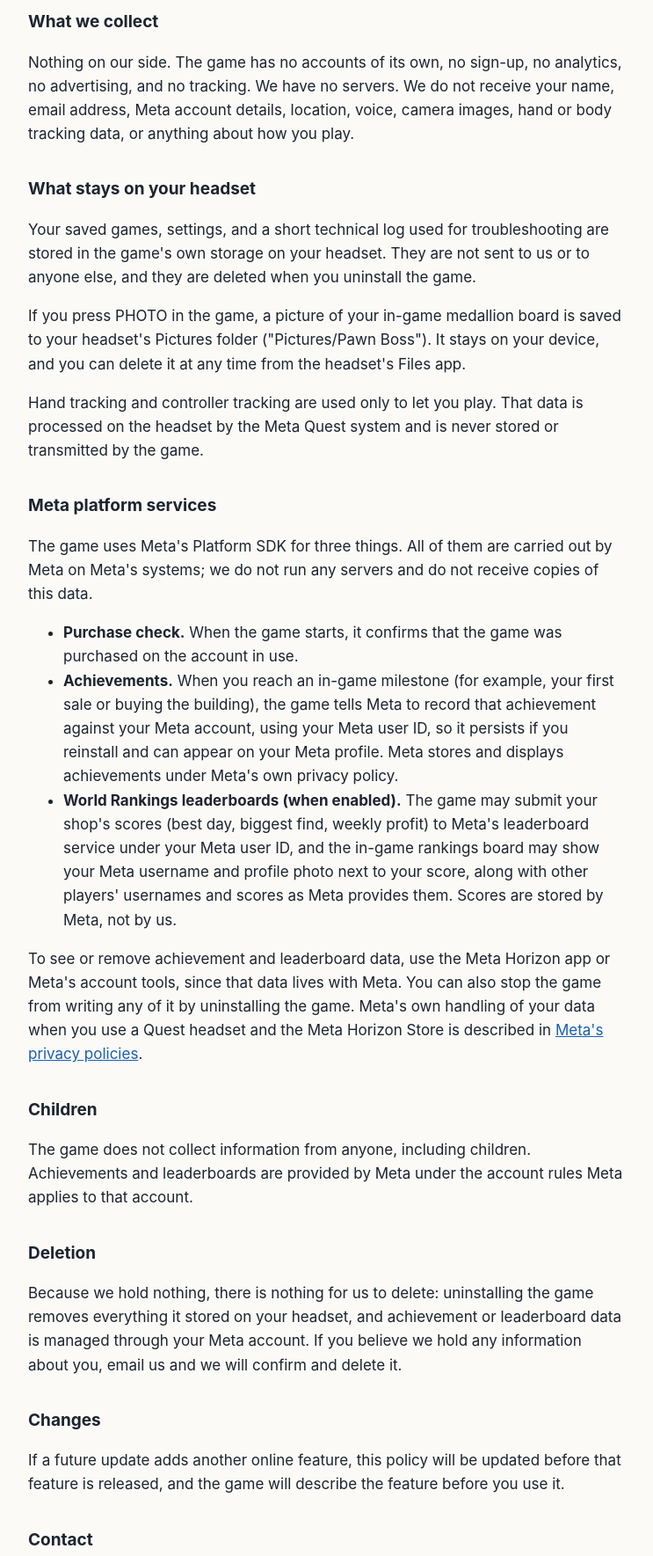
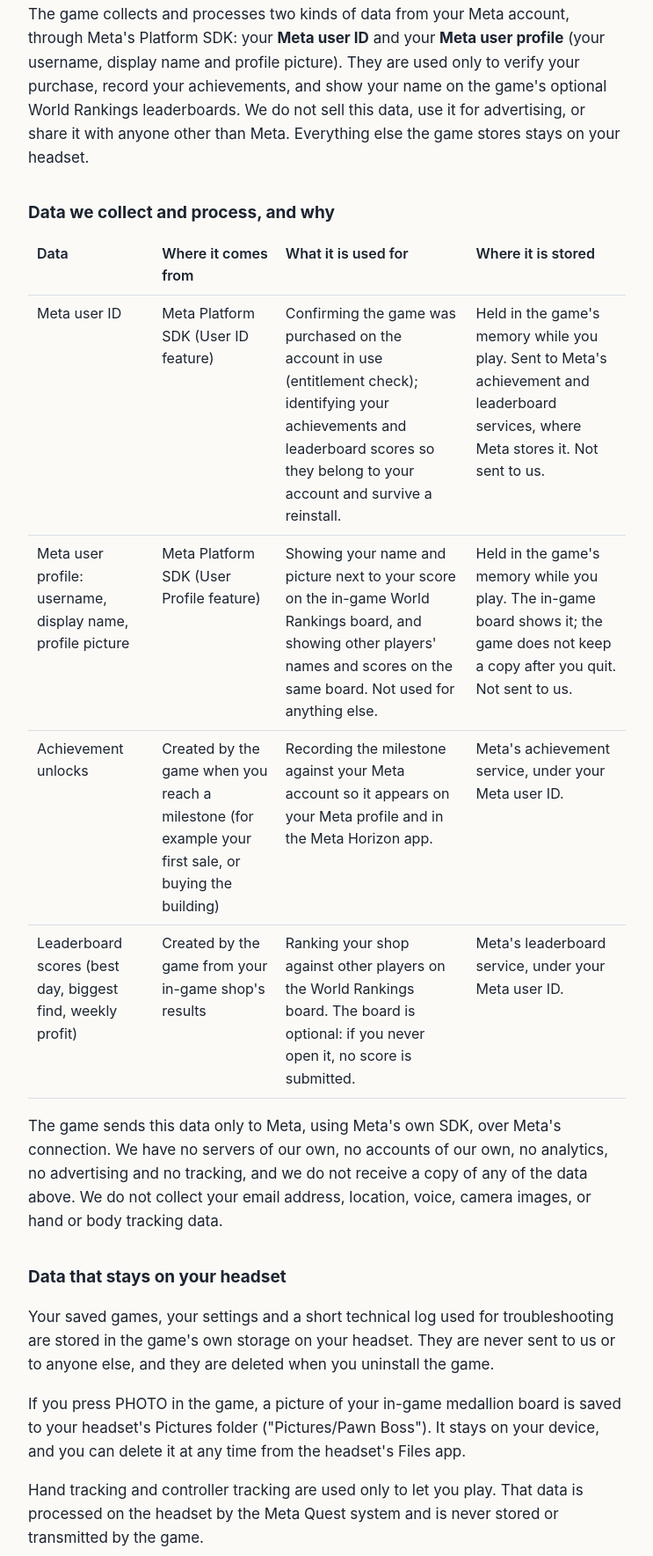
Before and after one commit to marnold929/pawnbossgame-site, a plain HTML site: page privacy.html in a window 1280 px wide. Shown: the part 315-2084 px from the top of the page at 88% size, without its empty margins (268-1011 px from the left). Drawn offline with Linux system fonts and the light colour scheme.

Commit message:
Privacy policy: effective November 2, 2026 (data table, how to delete your data)
Co-Authored-By: Claude Opus 5.5 <noreply@anthropic.com>

```diff
--- a/privacy.html
+++ b/privacy.html
@@ -10,45 +10,80 @@
   h1 { font-size: 30px; margin: 0 0 4px; }
   h2 { font-size: 19px; margin: 34px 0 6px; }
   .date { color: #5b6675; margin: 0 0 28px; }
+  table { border-collapse: collapse; width: 100%; margin: 10px 0 18px; font-size: 16px; }
+  th, td { text-align: left; vertical-align: top; padding: 8px 10px; border-bottom: 1px solid #d9dde3; }
+  th { font-weight: 600; }
   a { color: #1a5fb4; }
-  @media (prefers-color-scheme: dark) { body { background: #12161c; color: #e6e9ee; } .date { color: #9aa5b4; } a { color: #8ab4f8; } }
+  @media (prefers-color-scheme: dark) { body { background: #12161c; color: #e6e9ee; } .date { color: #9aa5b4; } a { color: #8ab4f8; } th, td { border-color: #2c333d; } }
 </style>
 </head>
 <body>
 <main>
 <h1>Pawn Boss — Privacy Policy</h1>
-<p class="date">Effective October 31, 2026 (first published October 7, 2026)</p>
+<p class="date">Effective November 2, 2026 (first published October 7, 2026)</p>
 
-<p>Pawn Boss is a single-player game for Meta Quest, published by Magnet Mates LLC ("we"). This policy explains what the game does with information. The short version: we do not collect, store, or sell any personal information. The only data the game touches outside your headset is handled by Meta's own platform, for achievements and leaderboards, as described below.</p>
+<p>Pawn Boss is a single-player game for Meta Quest, published by Magnet Mates LLC ("we", "us"). This policy explains what data the game collects, processes and stores about you, what it is used for, and how to have it deleted.</p>
 
-<h2>What we collect</h2>
-<p>Nothing on our side. The game has no accounts of its own, no sign-up, no analytics, no advertising, and no tracking. We have no servers. We do not receive your name, email address, Meta account details, location, voice, camera images, hand or body tracking data, or anything about how you play.</p>
+<h2>Summary</h2>
+<p>The game collects and processes two kinds of data from your Meta account, through Meta's Platform SDK: your <strong>Meta user ID</strong> and your <strong>Meta user profile</strong> (your username, display name and profile picture). They are used only to verify your purchase, record your achievements, and show your name on the game's optional World Rankings leaderboards. We do not sell this data, use it for advertising, or share it with anyone other than Meta. Everything else the game stores stays on your headset.</p>
 
-<h2>What stays on your headset</h2>
-<p>Your saved games, settings, and a short technical log used for troubleshooting are stored in the game's own storage on your headset. They are not sent to us or to anyone else, and they are deleted when you uninstall the game.</p>
+<h2>Data we collect and process, and why</h2>
+<table>
+  <tr><th>Data</th><th>Where it comes from</th><th>What it is used for</th><th>Where it is stored</th></tr>
+  <tr>
+    <td>Meta user ID</td>
+    <td>Meta Platform SDK (User ID feature)</td>
+    <td>Confirming the game was purchased on the account in use (entitlement check); identifying your achievements and leaderboard scores so they belong to your account and survive a reinstall.</td>
+    <td>Held in the game's memory while you play. Sent to Meta's achievement and leaderboard services, where Meta stores it. Not sent to us.</td>
+  </tr>
+  <tr>
+    <td>Meta user profile: username, display name, profile picture</td>
+    <td>Meta Platform SDK (User Profile feature)</td>
+    <td>Showing your name and picture next to your score on the in-game World Rankings board, and showing other players' names and scores on the same board. Not used for anything else.</td>
+    <td>Held in the game's memory while you play. The in-game board shows it; the game does not keep a copy after you quit. Not sent to us.</td>
+  </tr>
+  <tr>
+    <td>Achievement unlocks</td>
+    <td>Created by the game when you reach a milestone (for example your first sale, or buying the building)</td>
+    <td>Recording the milestone against your Meta account so it appears on your Meta profile and in the Meta Horizon app.</td>
+    <td>Meta's achievement service, under your Meta user ID.</td>
+  </tr>
+  <tr>
+    <td>Leaderboard scores (best day, biggest find, weekly profit)</td>
+    <td>Created by the game from your in-game shop's results</td>
+    <td>Ranking your shop against other players on the World Rankings board. The board is optional: if you never open it, no score is submitted.</td>
+    <td>Meta's leaderboard service, under your Meta user ID.</td>
+  </tr>
+</table>
+<p>The game sends this data only to Meta, using Meta's own SDK, over Meta's connection. We have no servers of our own, no accounts of our own, no analytics, no advertising and no tracking, and we do not receive a copy of any of the data above. We do not collect your email address, location, voice, camera images, or hand or body tracking data.</p>
+
+<h2>Data that stays on your headset</h2>
+<p>Your saved games, your settings and a short technical log used for troubleshooting are stored in the game's own storage on your headset. They are never sent to us or to anyone else, and they are deleted when you uninstall the game.</p>
 <p>If you press PHOTO in the game, a picture of your in-game medallion board is saved to your headset's Pictures folder ("Pictures/Pawn Boss"). It stays on your device, and you can delete it at any time from the headset's Files app.</p>
 <p>Hand tracking and controller tracking are used only to let you play. That data is processed on the headset by the Meta Quest system and is never stored or transmitted by the game.</p>
 
-<h2>Meta platform services</h2>
-<p>The game uses Meta's Platform SDK for three things. All of them are carried out by Meta on Meta's systems; we do not run any servers and do not receive copies of this data.</p>
+<h2>How long data is kept</h2>
+<p>Your user ID and profile are held by the game only while it is running. Achievements and leaderboard scores are kept by Meta until you or Meta delete them (see below). Data on your headset is kept until you delete it or uninstall the game.</p>
+
+<h2>How to delete your data</h2>
+<p>You can request deletion of any data the game has created about you in either of these ways:</p>
 <ul>
-  <li><strong>Purchase check.</strong> When the game starts, it confirms that the game was purchased on the account in use.</li>
-  <li><strong>Achievements.</strong> When you reach an in-game milestone (for example, your first sale or buying the building), the game tells Meta to record that achievement against your Meta account, using your Meta user ID, so it persists if you reinstall and can appear on your Meta profile. Meta stores and displays achievements under Meta's own privacy policy.</li>
-  <li><strong>World Rankings leaderboards (when enabled).</strong> The game may submit your shop's scores (best day, biggest find, weekly profit) to Meta's leaderboard service under your Meta user ID, and the in-game rankings board may show your Meta username and profile photo next to your score, along with other players' usernames and scores as Meta provides them. Scores are stored by Meta, not by us.</li>
+  <li><strong>Email us.</strong> Send a request to <a href="mailto:hello@magnetmates.app?subject=Pawn%20Boss%20data%20deletion">hello@magnetmates.app</a> with the subject "Pawn Boss data deletion" and the Meta username you play under. We will confirm within 7 days, ask Meta to remove your Pawn Boss achievements and leaderboard entries, and finish within 30 days. We will also delete any copy of your request once it is done.</li>
+  <li><strong>Through Meta.</strong> Because achievements and leaderboard scores are stored by Meta, you can also manage or remove them using the Meta Horizon app or Meta's account tools, including by deleting the app's data or your Meta account. Meta's handling of your data is described in <a href="https://www.meta.com/legal/privacy-policy/">Meta's privacy policy</a>.</li>
 </ul>
-<p>To see or remove achievement and leaderboard data, use the Meta Horizon app or Meta's account tools, since that data lives with Meta. You can also stop the game from writing any of it by uninstalling the game. Meta's own handling of your data when you use a Quest headset and the Meta Horizon Store is described in <a href="https://www.meta.com/legal/privacy-policy/">Meta's privacy policies</a>.</p>
+<p>Uninstalling the game deletes everything it stored on your headset. It does not by itself delete achievements or scores held by Meta; use one of the two options above for those.</p>
 
 <h2>Children</h2>
-<p>The game does not collect information from anyone, including children. Achievements and leaderboards are provided by Meta under the account rules Meta applies to that account.</p>
+<p>Pawn Boss is not directed at children under 13. The game does not knowingly collect data from children, and the Meta account features it uses are provided by Meta under the age rules Meta applies to that account. If you believe a child's data has been recorded through the game, email us and we will delete it.</p>
 
-<h2>Deletion</h2>
-<p>Because we hold nothing, there is nothing for us to delete: uninstalling the game removes everything it stored on your headset, and achievement or leaderboard data is managed through your Meta account. If you believe we hold any information about you, email us and we will confirm and delete it.</p>
+<h2>Sharing</h2>
+<p>We share no data with anyone. The only party that receives data from the game is Meta, through its own platform, as described above. We do not sell data and we do not use it for advertising.</p>
 
 <h2>Changes</h2>
-<p>If a future update adds another online feature, this policy will be updated before that feature is released, and the game will describe the feature before you use it.</p>
+<p>If a future update adds another online feature or collects anything new, this policy will be updated before that feature is released, and the game will describe the feature before you use it.</p>
 
 <h2>Contact</h2>
-<p>Questions about this policy: <a href="mailto:hello@magnetmates.app">hello@magnetmates.app</a></p>
+<p>Questions or requests about this policy: <a href="mailto:hello@magnetmates.app">hello@magnetmates.app</a></p>
 <p>Magnet Mates LLC, North Carolina, USA</p>
 </main>
 </body>
```
